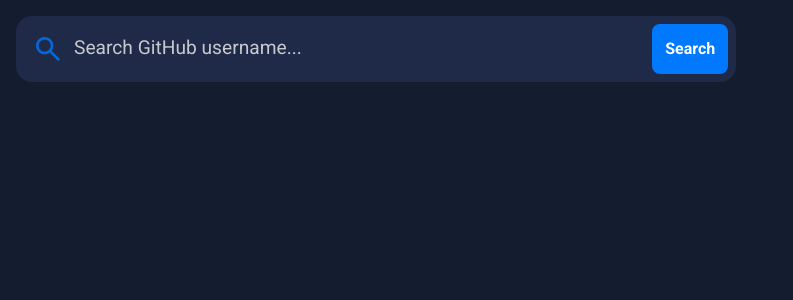
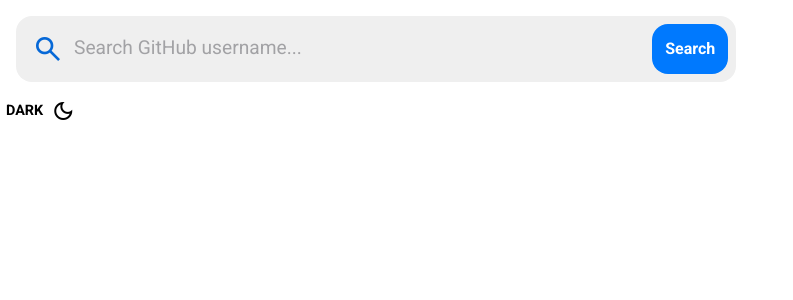
Before and after one commit to juanprog97/github-searchuser, a React (Vite) app: page / in a window 1280 px wide. Shown: the top 300 px of the page, without its empty margins (0-793 px from the left). Built offline with nearby package versions, Linux system fonts and the light colour scheme.

Commit message:
Dark mode Button Added

```diff
--- a/src/App.tsx
+++ b/src/App.tsx
@@ -1,5 +1,5 @@
 import { DarkModeProvider } from '@/context';
-import { InputSearch } from '@/components';
+import { ButtonDarkMode, InputSearch } from '@/components';
 
 function App() {
   const handleSubmit = (value: string) => {
@@ -9,6 +9,7 @@ function App() {
     <>
       <DarkModeProvider>
         <InputSearch onSubmit={handleSubmit} />
+        <ButtonDarkMode />
       </DarkModeProvider>
     </>
   );
--- /dev/null
+++ b/src/components/ButtonDarkMode/ButtonDarkMode.module.scss
@@ -0,0 +1,19 @@
+.StyleButtonContainer {
+  outline: none;
+  border: none;
+  background-color: transparent;
+  display: flex;
+  flex-direction: row;
+  align-items: center;
+  gap: 0.5rem;
+  label {
+    color: var(--text-primary);
+    font-weight: bold;
+    font-size: 0.9rem;
+    text-transform: uppercase;
+  }
+  span {
+    color: var(--text-primary);
+    font-size: 1.5rem;
+  }
+}
--- /dev/null
+++ b/src/components/ButtonDarkMode/index.tsx
@@ -0,0 +1,17 @@
+import useDarkMode from '../../hooks/useDarkMode.tsx';
+import styles from './ButtonDarkMode.module.scss';
+
+const ButtonDarkMode = (): JSX.Element => {
+  const { isDarkMode, toggleDarkMode } = useDarkMode();
+
+  return (
+    <button onClick={toggleDarkMode} className={styles.StyleButtonContainer}>
+      <label>{isDarkMode ? 'light' : 'dark'}</label>
+      <span className={`material-symbols-outlined ${styles.IconSearch}`}>
+        {isDarkMode ? 'light_mode' : 'dark_mode'}
+      </span>
+    </button>
+  );
+};
+
+export default ButtonDarkMode;
--- a/src/components/InputSearch/InputSearch.module.scss
+++ b/src/components/InputSearch/InputSearch.module.scss
@@ -36,7 +36,7 @@
     padding: 0.8em;
     font-weight: bold;
     font-size: 1rem;
-    border-radius: 0.5rem;
+    border-radius: 1rem;
     outline: none;
   }
 }
--- a/src/components/index.ts
+++ b/src/components/index.ts
@@ -1 +1,2 @@
+export { default as ButtonDarkMode } from './ButtonDarkMode';
 export { default as InputSearch } from './InputSearch';
--- a/src/global.scss
+++ b/src/global.scss
@@ -12,17 +12,16 @@
 }
 
 $light-theme: (
-  'background-t': #141c2f,
-  'text-primary': #ffffff,
-  'text-secondary': #c8c9ce,
+  'background-t': #fff,
+  'text-primary': #000000,
+  'text-secondary': #a2a2a5,
   'text-disabled': #8891a0,
   'text-third': #0668d7,
-  'primary': #1f2a48,
-  'secondary': #141c2f,
+  'primary': #efefef,
+  'secondary': #fff,
   'button': #0079fe,
 );
 
-// Modo oscuro
 $dark-theme: (
   'background-t': #141c2f,
   'text-primary': #ffffff,
@@ -34,7 +33,6 @@ $dark-theme: (
   'button': #0079fe,
 );
 
-// Función para crear las variables CSS
 @mixin theme-variables($theme-map) {
   @each $name, $color in $theme-map {
     --#{$name}: #{$color};
@@ -45,8 +43,7 @@ $dark-theme: (
   @include theme-variables($light-theme);
 }
 
-// Definimos las variables para el tema oscuro usando la clase .dark-mode
-.dark-mode {
+.dark {
   @include theme-variables($dark-theme);
 }
 
```
